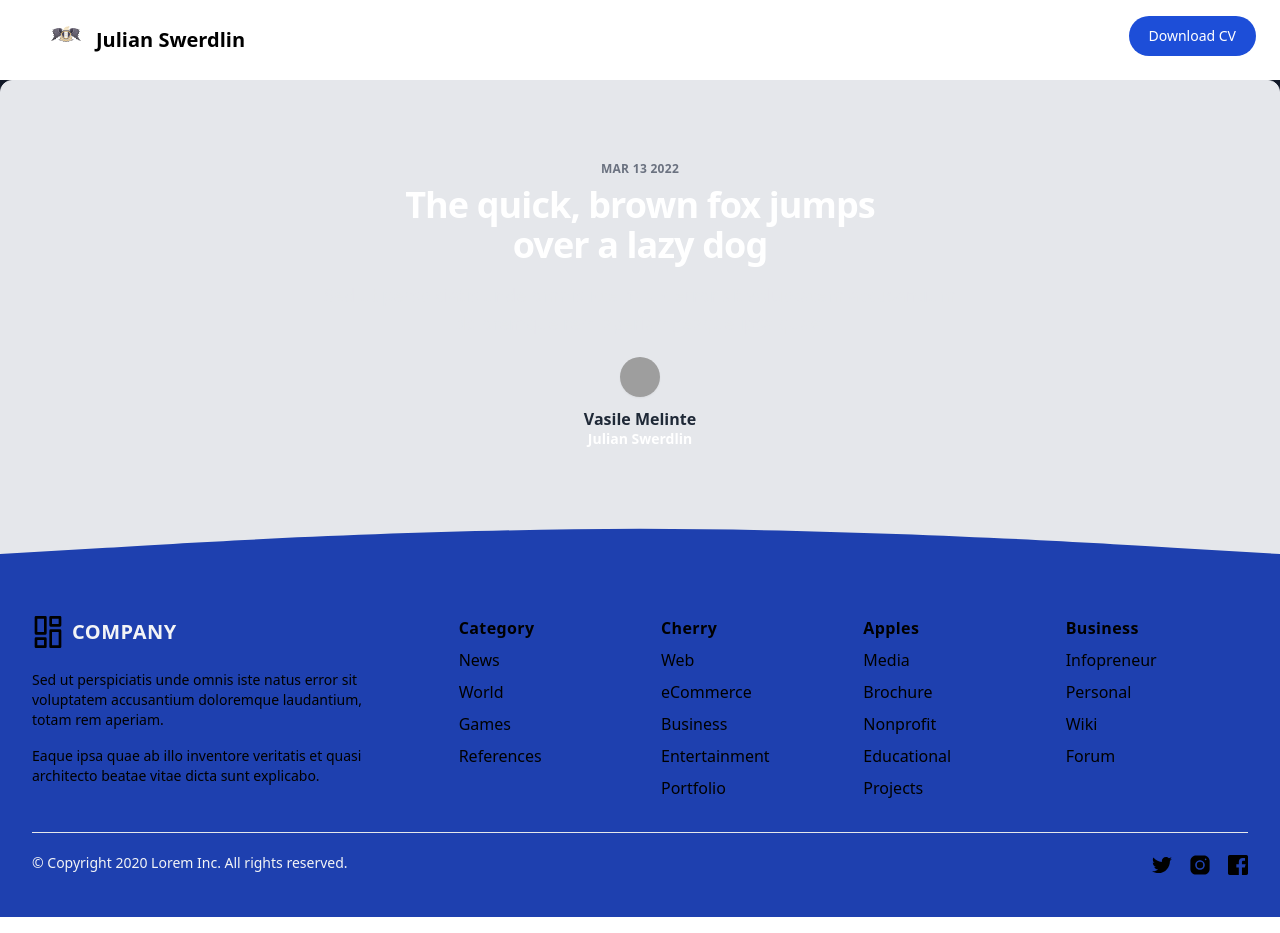
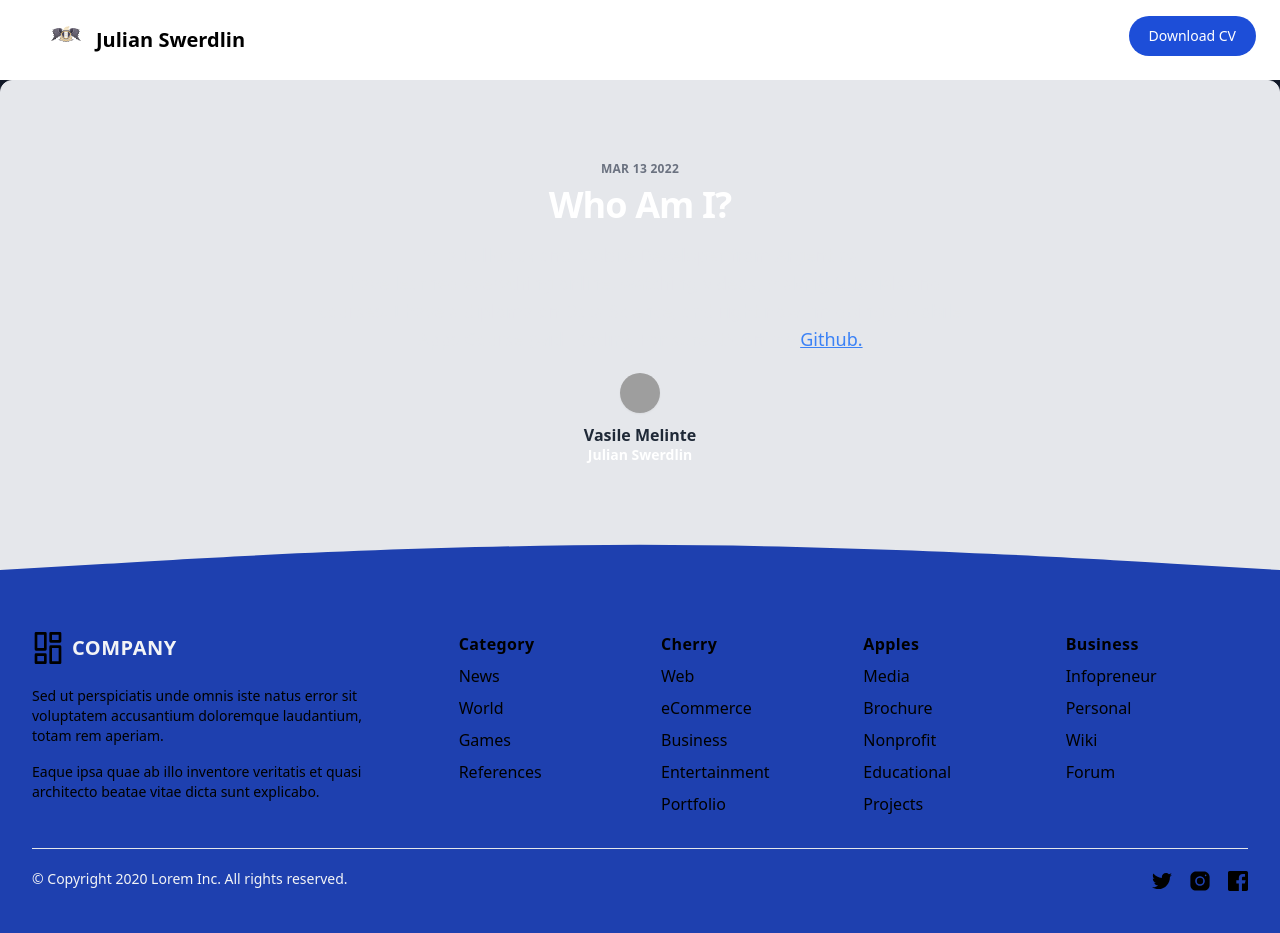
Before and after one commit to juliswer/portfolio2022, a Next.js app: page /components/Presentation in a window 1280 px wide. Built offline with nearby package versions, Linux system fonts and the light colour scheme; grey boxes are pictures that could not be loaded.

Commit message:
index changes

```diff
--- a/src/pages/components/Presentation.jsx
+++ b/src/pages/components/Presentation.jsx
@@ -16,12 +16,21 @@ const Presentation = () => {
               aria-label="Article"
               className="inline-block max-w-lg font-sans text-3xl font-extrabold leading-none tracking-tight text-white transition-colors duration-200 hover:text-deep-purple-accent-700 sm:text-4xl"
             >
-              The quick, brown fox jumps over a lazy dog
+              Who Am I?
             </a>
           </div>
           <p className="text-base text-gray-200 md:text-lg">
-            Sed ut perspiciatis unde omnis iste natus error sit voluptatem
-            accusantium doloremque rem aperiam, eaque ipsa quae.
+            I&apos;m a Fullstack and Mobile Developer from Argentina. <br />I
+            have learned everything online, watching videos, making tutorials
+            and courses. I have a diploma on Data Science, and right now
+            I&apos;m doing a Mobile Apps Course (with Kotlin). For sure
+            It&apos;s on my{" "}
+            <a
+              href="https://www.github.com/juliswer"
+              className="underline text-blue-500"
+            >
+              Github.
+            </a>
           </p>
         </div>
         <div className="mb-10 sm:text-center">
```
